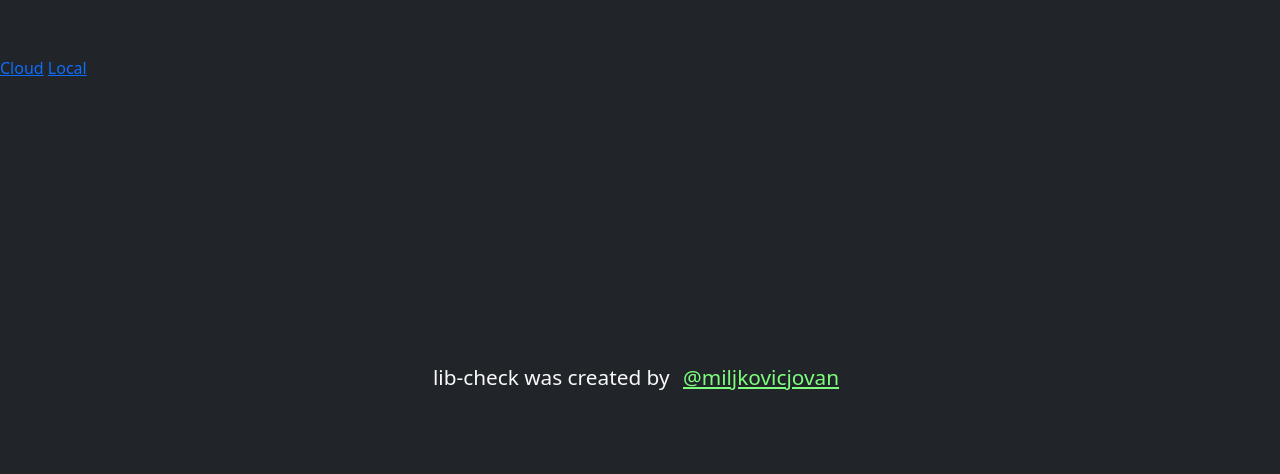
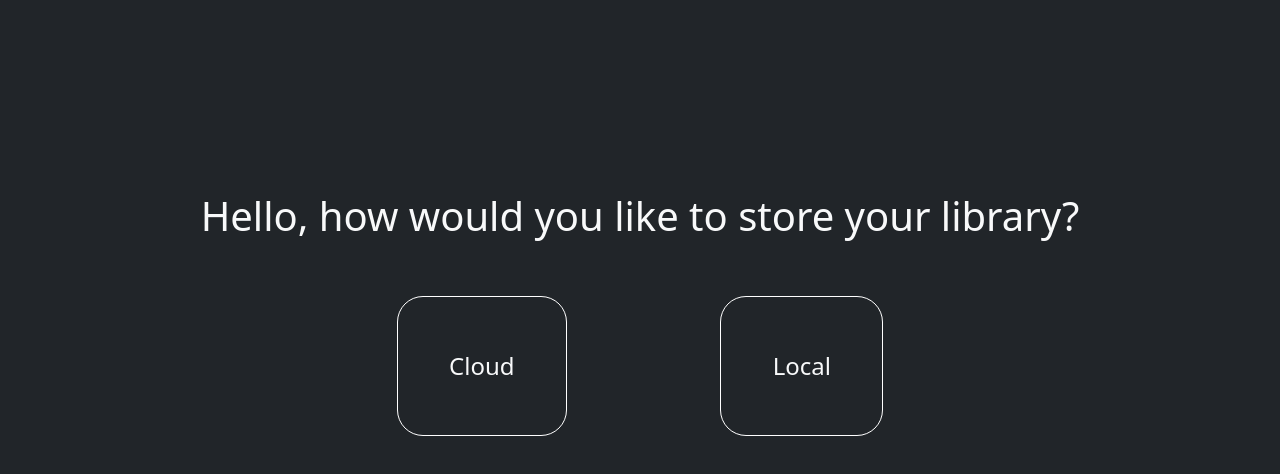
Before and after one commit to miljkovicjovan/library, a plain HTML site: page index.html in a window 1280 px wide. Drawn offline with nearby package versions, Linux system fonts and the light colour scheme.

Commit message:
made welcome page and styled it

```diff
--- a/index.html
+++ b/index.html
@@ -18,11 +18,12 @@
 </head>
 <body class="bg-dark">
 
-    <div id="hello-cont">
+    <!-- Hello cont -->
+    <div id="hello-cont" class="text-light" style="display: grid; place-items: center; height: 25%; margin-top: 15%;">
         <h1>Hello, how would you like to store your library?</h1>
-        <div>
-            <a href="#cloud">Cloud</a>
-            <a href="#local">Local</a>
+        <div class="w-50 d-flex justify-content-around mt-5">
+            <a class="text-light" style="padding: 8%; border-radius: 26px; border: 1px solid white; font-size: 1.5rem; text-decoration: none; transition: all 0.3s;" href="#cloud" id="cloud">Cloud</a>
+            <a class="text-light" style="padding: 8%; border-radius: 26px; border: 1px solid white; font-size: 1.5rem; text-decoration: none; transition: all 0.3s;"  href="#local" id="local">Local</a>
         </div>
     </div>
 
@@ -100,12 +101,11 @@
 
             </div>
         </div>
+
+        <div id="footer" class="text-center">
+            <p class="text-light">lib-check was created by <a href="https://github.com/miljkovicjovan">@miljkovicjovan</a></p>
+        </div>
     </div>
-
-    <div id="footer" class="text-center">
-        <p class="text-light">lib-check was created by <a href="https://github.com/miljkovicjovan">@miljkovicjovan</a></p>
-    </div>
-
     <!-- Scripts -->
     <script src="main.js"></script>
 </body>
--- a/main.css
+++ b/main.css
@@ -1,3 +1,11 @@
+/* welcome page */
+#hello-cont a:hover{
+    border-radius: 26px;
+    background: linear-gradient(145deg, #252525, #131313);
+    box-shadow:  13px 13px 26px #414141,
+                -13px -13px 26px #808080;
+}
+
 /* the add books button */
 #addBook {
     position: absolute;
--- a/main.js
+++ b/main.js
@@ -1,3 +1,12 @@
+// When clicking local
+let localLink = document.getElementById('local')
+localLink.addEventListener('click', e => {
+    // turn hello page display none
+    document.getElementById('hello-cont').style.display = 'none'
+    // turn local page display on
+    document.getElementById('full-cont').style.display = 'block'
+})
+
 // object of book
 function Book(title, author, pages, read) {
     this.title = title
```
